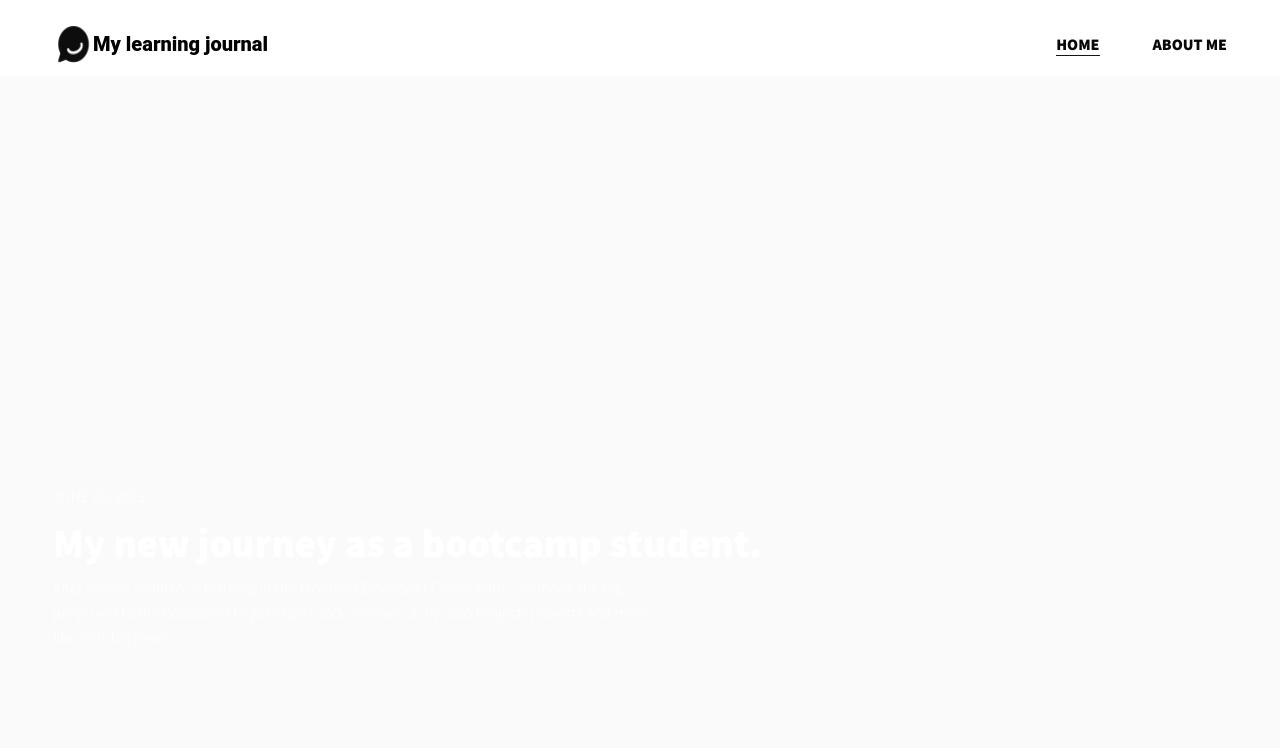
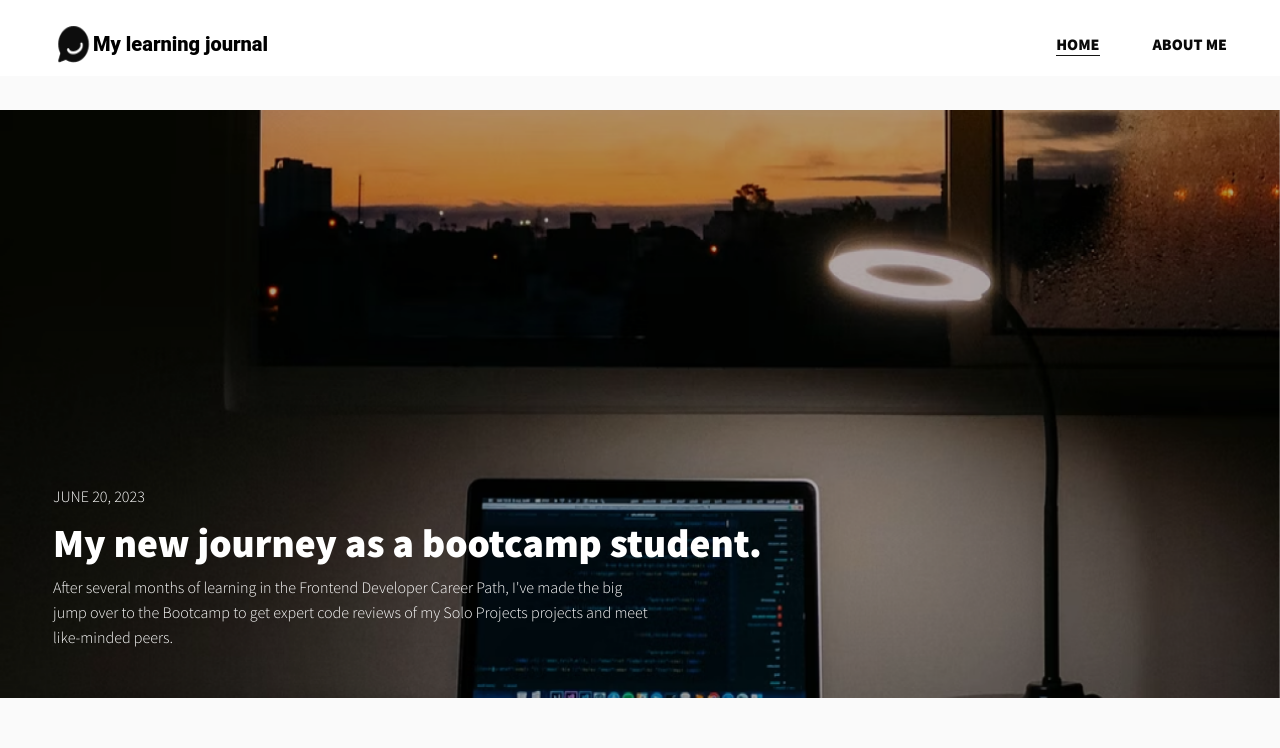
Before and after one commit to MastooraTurkmen/Learning-Journal, a plain HTML site: page index.html in a window 1280 px wide. Shown: the top 748 px of the page. Drawn offline with nearby package versions, Linux system fonts and the light colour scheme.

Commit message:
Update html
styling about html,
adding background image from folder

```diff
--- a/index.css
+++ b/index.css
@@ -97,7 +97,7 @@ a:hover {
 .hero-post {
   display: flex;
   flex-direction: column;
-  background-image: url("Big-image.png");
+  background-image: url("./Images/Big-image.png");
   background-position: center;
   background-size: cover;
   color: white;
```
Also changed, not shown: about.html (+1 -1 lines), view.html (+5 -0 lines).
